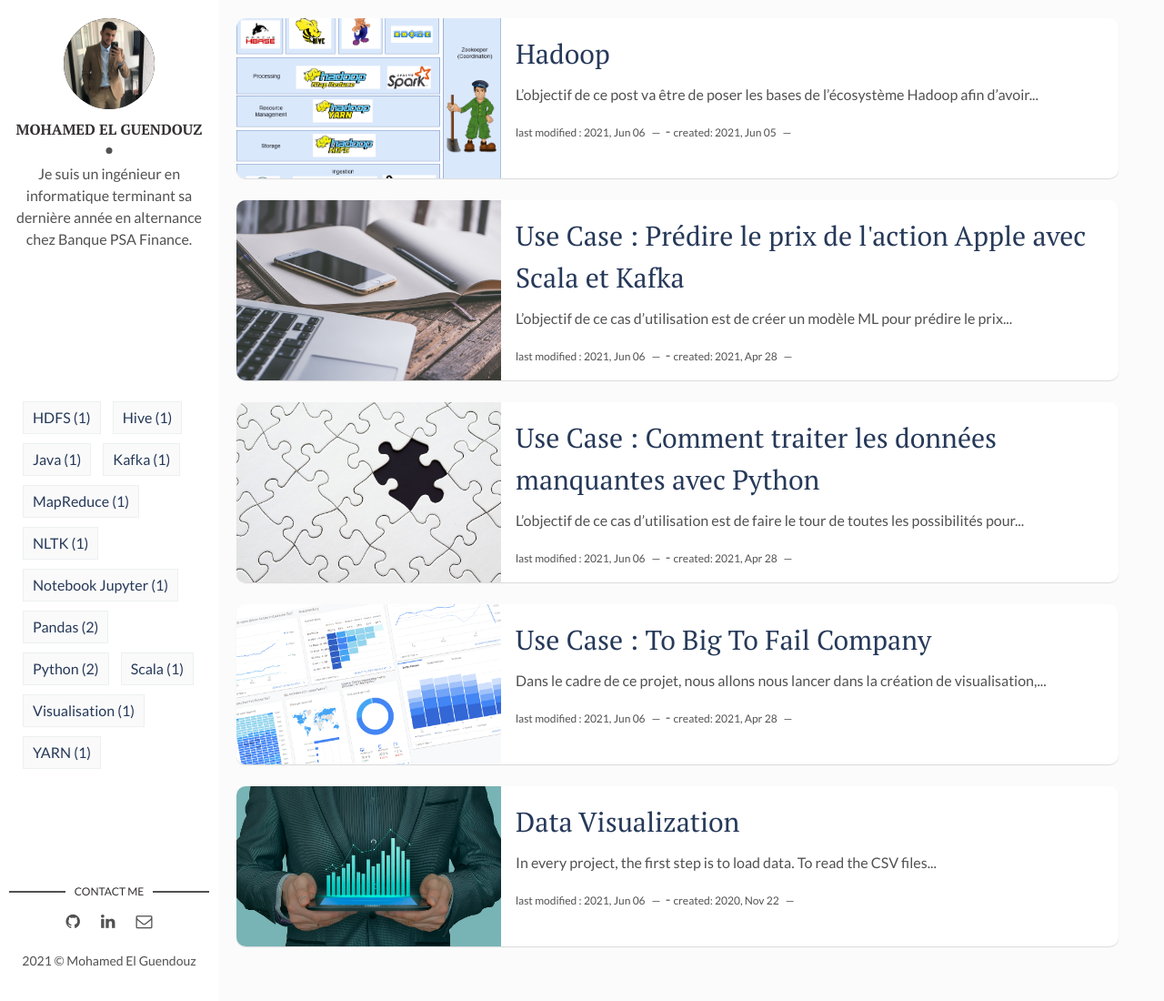
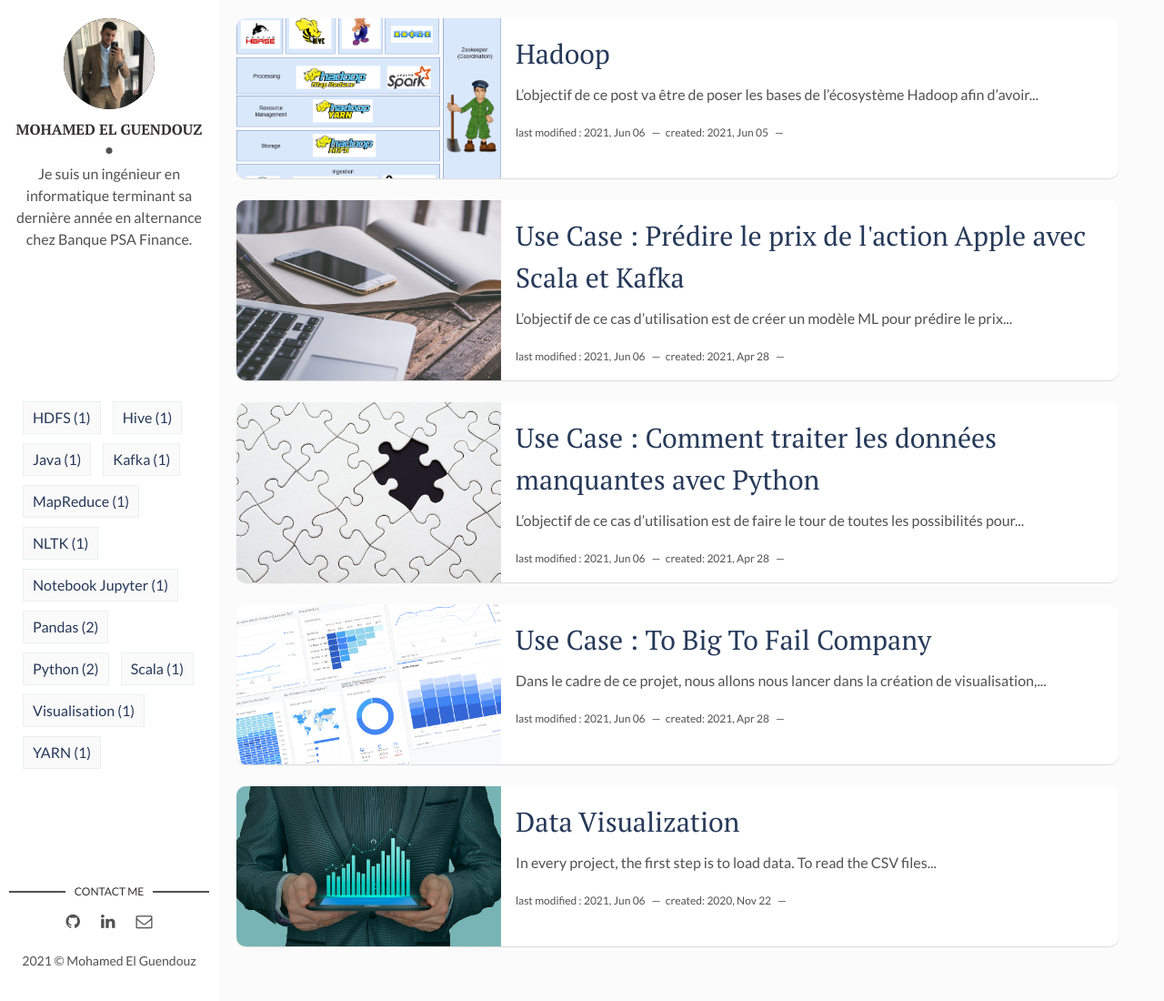
Before and after one commit to MohamedElGuendouz/mohamedelguendouz.github.io, a Jekyll site: the page built from index.html, in a window 1280 px wide and 1100 px high. Shown: the whole window at 91% size. Built offline with Jekyll 4.4.1, drawn with Linux system fonts in a browser that asks for light colours; the list of posts is cut into pages by our own code.

Commit message:
Update index.html

```diff
--- a/index.html
+++ b/index.html
@@ -11,7 +11,6 @@ layout: main
     <h2 class="post-title"><a href="{{post.url | prepend: site.baseurl}}">{{post.title}}</a></h2>
     <p>{{ post.content | strip_html | truncatewords: 15 }}</p>
     <span class="post-date">last modified : {{post.date-last-modif | date: '%Y, %b %d'}}&nbsp;&nbsp;&nbsp;—&nbsp;</span>
-    <span> - </span>
     <span class="post-date">created: {{post.date | date: '%Y, %b %d'}}&nbsp;&nbsp;&nbsp;—&nbsp;</span>
   </div>
 </article>
```
